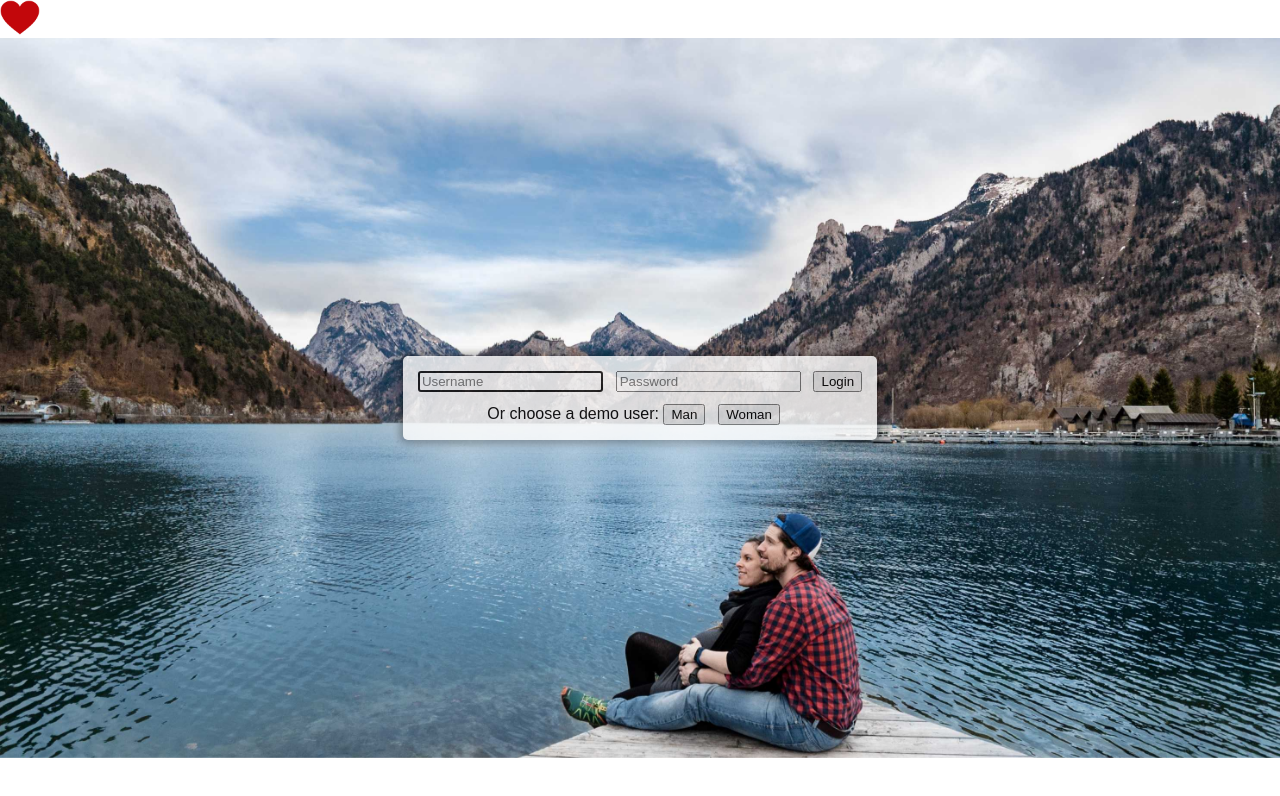
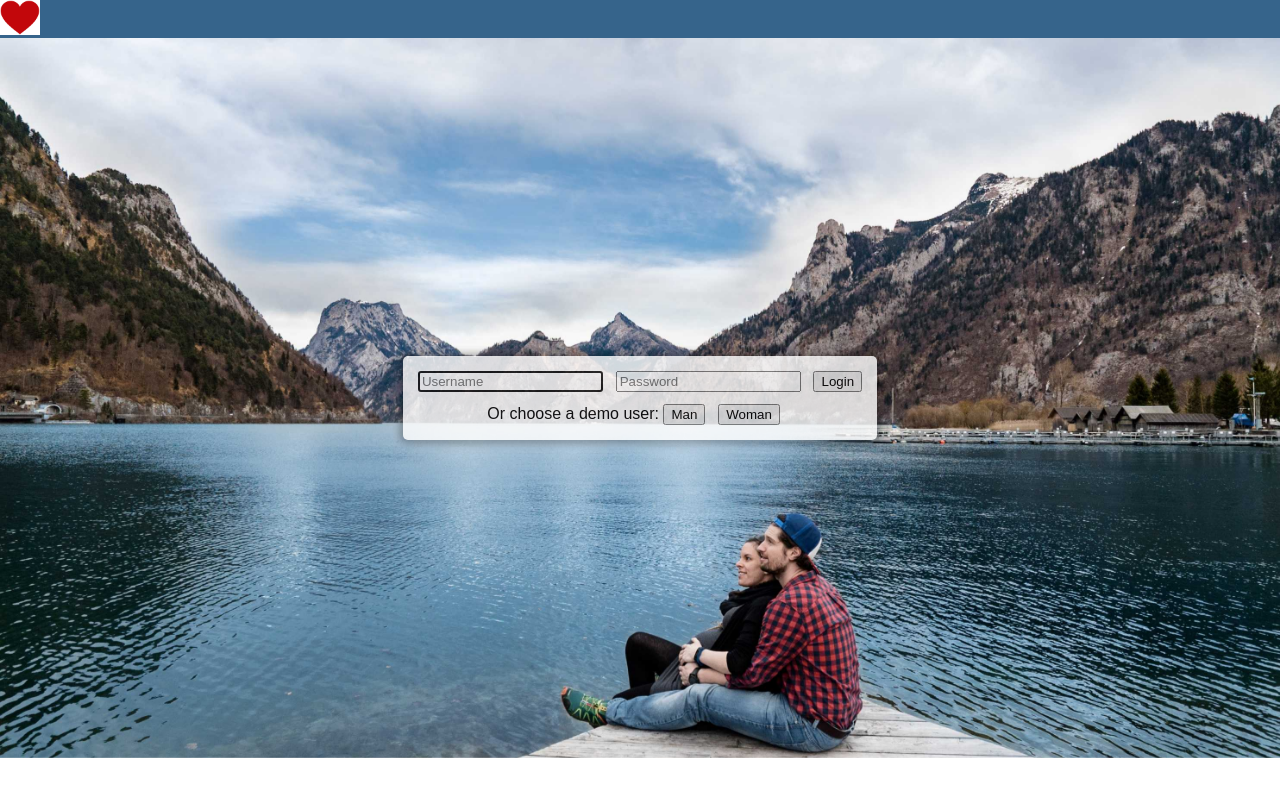
Before and after one commit to ofirtop/DreamDate, a Vue app in the folder frontend/: page / in a window 1280 px wide. Shown: the top 796 px of the page. Built offline with nearby package versions, Linux system fonts and the light colour scheme; no server answers; a web font is replaced by a local one.

Commit message:
change app background color

```diff
--- a/frontend/src/App.vue
+++ b/frontend/src/App.vue
@@ -159,7 +159,7 @@ export default {
   -webkit-font-smoothing: antialiased;
   -moz-osx-font-smoothing: grayscale;
   text-align: center;
-  // background: #36648b;
+  background: #36648b;
 }
 #nav {
   a {
```
